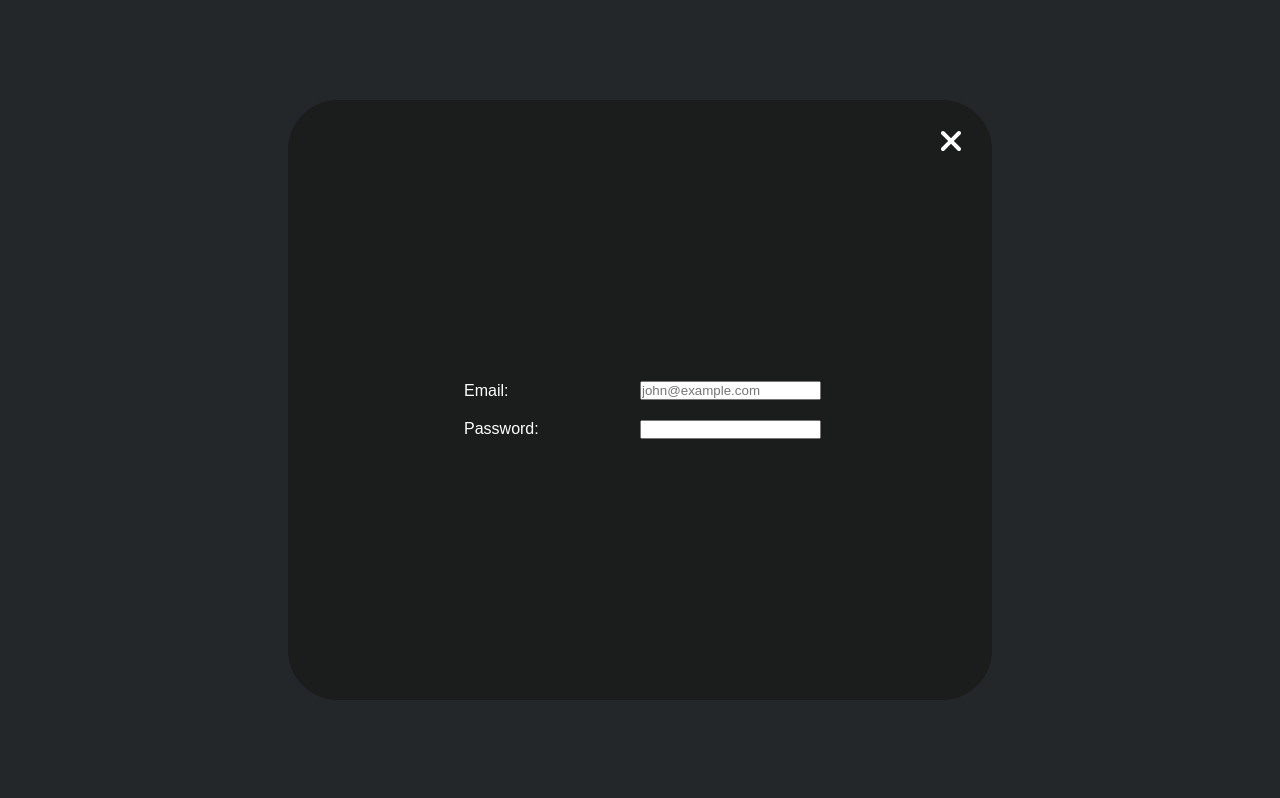
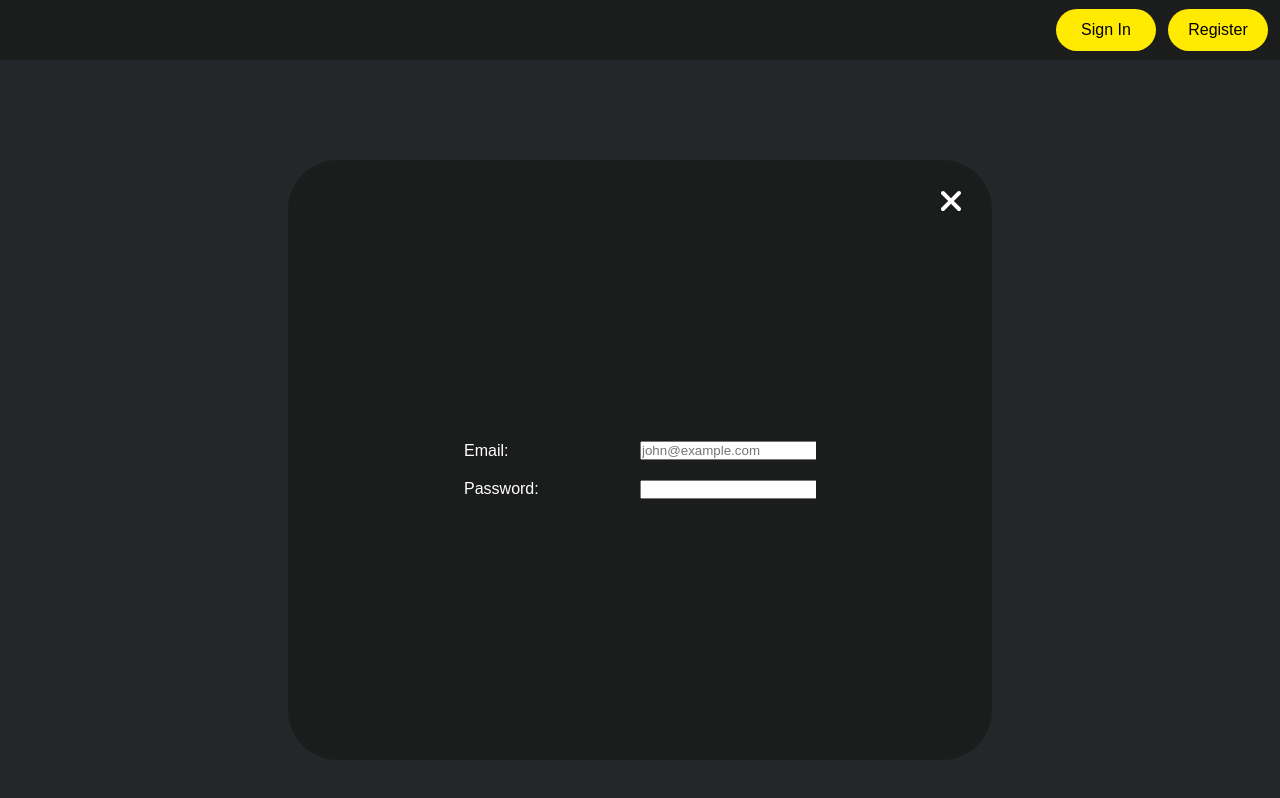
Before and after one commit to ghettobirdcs/duality-web, a React (Create React App) app: page / in a window 1280 px wide. Both pictures are taken after a click on the button "Sign In". Shown: the top 798 px of the page. Built offline with nearby package versions, Linux system fonts and the light colour scheme; a web font is replaced by a local one.

Commit message:
Slide in modal

```diff
--- a/src/App.css
+++ b/src/App.css
@@ -7,6 +7,7 @@
   text-decoration: none;
   list-style: none;
   font-family: "Winky Rough", sans-serif;
+  overflow: hidden;
 }
 
 body {
--- a/src/components/AuthModal/AuthModal.css
+++ b/src/components/AuthModal/AuthModal.css
@@ -5,6 +5,14 @@
 	display: flex;
 	align-items: center;
 	justify-content: center;
+	transform: translateX(100vw);
+	opacity: 0;
+	transition: all 100ms ease;
+}
+
+.modal.modal--active {
+	transform: translateX(0);
+	opacity: 1;
 }
 
 .container {
--- a/src/components/AuthModal/AuthModal.jsx
+++ b/src/components/AuthModal/AuthModal.jsx
@@ -2,14 +2,16 @@ import { FontAwesomeIcon } from "@fortawesome/react-fontawesome";
 import React from "react";
 import "./AuthModal.css";
 
-const AuthModal = ({ setModalOpen }) => {
+const AuthModal = () => {
   return (
     <div className="modal">
       <div className="container">
         <FontAwesomeIcon
           icon="xmark"
           className="icon"
-          onClick={() => setModalOpen(false)}
+          onClick={() =>
+            document.querySelector(".modal").classList.remove("modal--active")
+          }
         />
         <div className="row">
           <ul>
--- a/src/components/Navbar/Navbar.css
+++ b/src/components/Navbar/Navbar.css
@@ -23,3 +23,21 @@
 	transform: scale(1.025);
 	background-color: #FFF59D;
 }
+
+.navbar__btn:active {
+	animation: bounce 150ms alternate-reverse;
+}
+
+@keyframes bounce {
+	0% {
+		transform: scale(1.025);
+	}
+
+	50% {
+		transform: scale(0.9);
+	}
+
+	100% {
+		transform: scale(1.025);
+	}
+}
--- a/src/components/Navbar/Navbar.jsx
+++ b/src/components/Navbar/Navbar.jsx
@@ -1,24 +1,19 @@
-import React, { useState } from "react";
+import React from "react";
 import "./Navbar.css";
 
 import AuthModal from "../AuthModal/AuthModal";
 
 const Navbar = () => {
-  const [modalOpen, setModalOpen] = useState(false);
-
   function signIn() {
-    setModalOpen(true);
+    document.querySelector(".modal").classList.add("modal--active");
   }
 
   function createUser() {
-    setModalOpen(true);
+    document.querySelector(".modal").classList.add("modal--active");
   }
 
   return (
     <>
-      {modalOpen ? (
-        <AuthModal setModalOpen={setModalOpen} />
-      ) : (
       <nav className="navbar">
         <button className="navbar__btn" onClick={signIn}>
           Sign In
@@ -27,7 +22,7 @@ const Navbar = () => {
           Register
         </button>
       </nav>
-      )}
+      <AuthModal />
     </>
   );
 };
```
Lines whose indentation alone changed are shown as unchanged.
